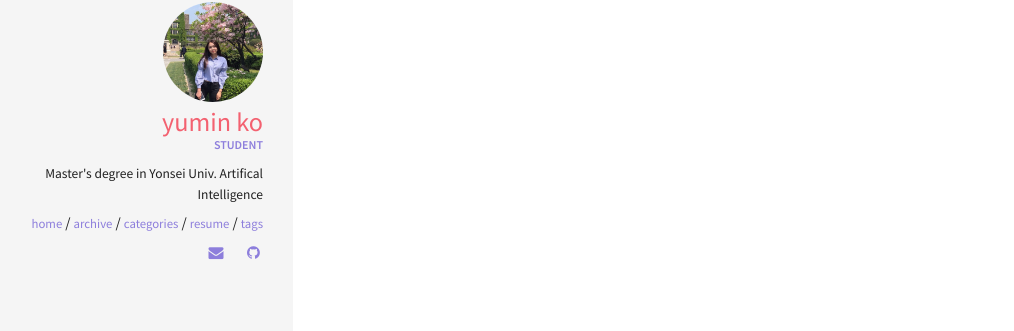
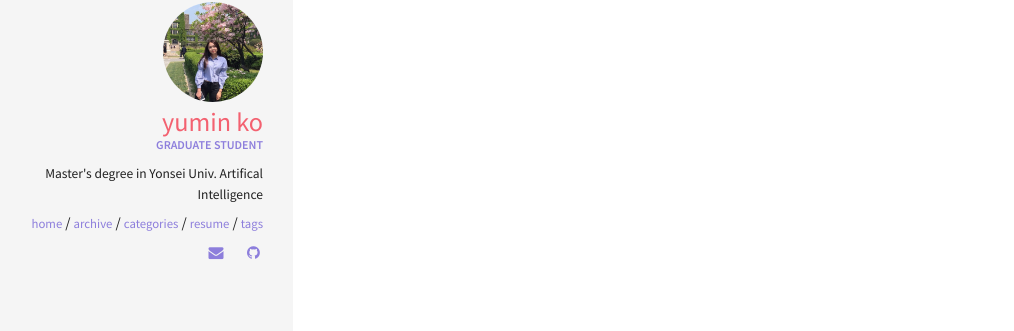
Before and after one commit to yuminko/yuminko.github.io, a Jekyll site: the page built from tags.html, in a window 1280 px wide. Shown: the part 277-608 px from the top of the page, without its empty margins (27-1041 px from the left). Built offline with Jekyll 4.4.1, drawn with Linux system fonts in a browser that asks for light colours.

Commit message:
Update _config.yml

```diff
--- a/_config.yml
+++ b/_config.yml
@@ -35,7 +35,7 @@ kramdown:
 owner:
   name: Yumin Ko
   avatar: profile_gh.jpeg
-  job: STUDENT
+  job: GRADUATE STUDENT
   bio: Master's degree in Yonsei Univ. Artifical Intelligence
   email: yuminiiiii@yonsei.ac.kr
   disqus-shortname:
```
